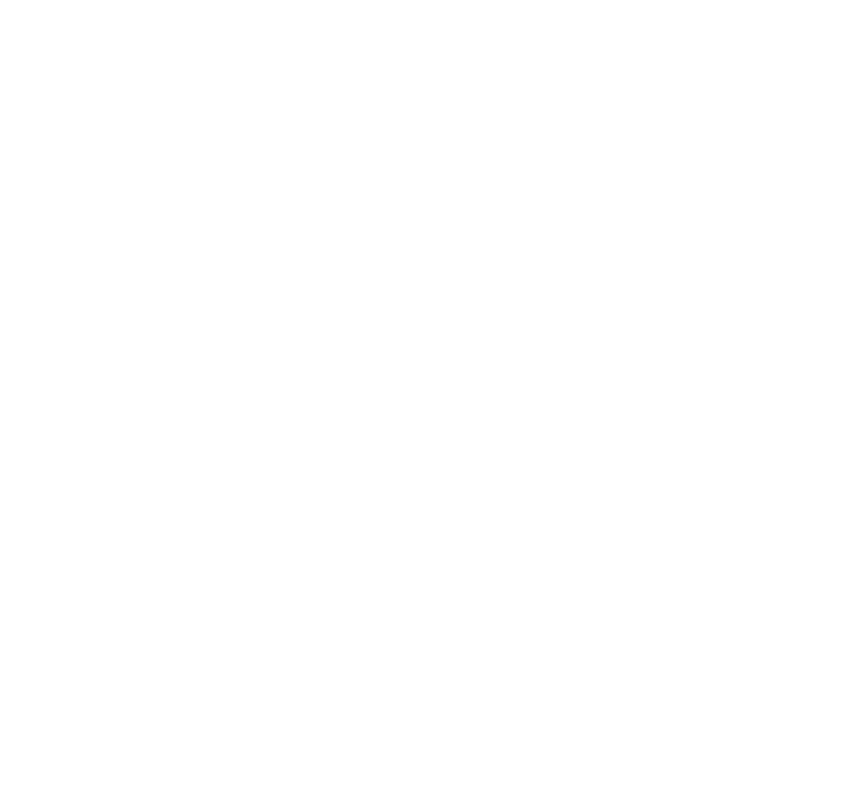
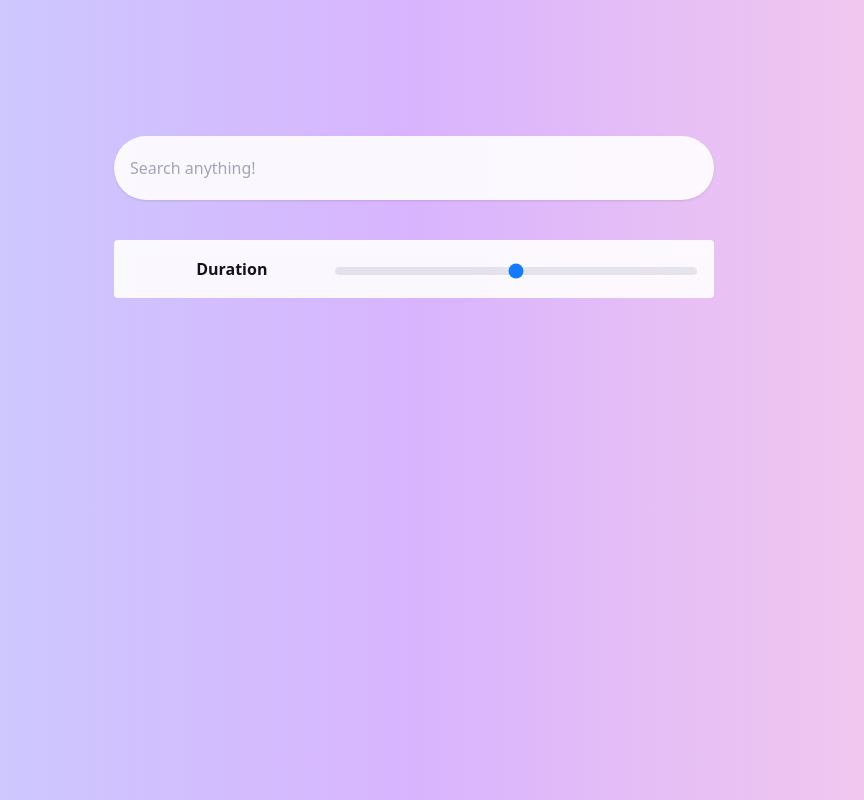
Before and after one commit to JustinaLam/MusicalTinder, a React (Create React App) app in the folder frontend/: page /search in a window 1280 px wide. Before the commit this address had no page. Shown: the whole page, without its empty margins (226-1090 px from the left). Built offline with nearby package versions, Linux system fonts and the light colour scheme.

Commit message:
started search page

```diff
--- a/frontend/src/App.js
+++ b/frontend/src/App.js
@@ -1,12 +1,14 @@
 import React from 'react'
 import { Routes, Route } from 'react-router-dom'
 import Homepage from './components/Homepage'
+import Search from './components/Search'
 
 function App() {
   return (
     <div>
       <Routes>
         <Route path="/" element={<Homepage />} />
+        <Route path="/search" element={<Search />} />
       </Routes>
     </div>
   )
--- a/frontend/src/components/Card.js
+++ b/frontend/src/components/Card.js
@@ -5,7 +5,7 @@
       <div className='w-full h-full p-4 flex flex-col'>
         <div className="flex flex-col items-center">
           <img src="https://upload.wikimedia.org/wikipedia/en/1/1a/RageAgainsttheMachineRageAgainsttheMachine.jpg" alt="Italian Trulli"
-            className="rounded shadow-md w-full" draggable="false" ondragstart="return false;" />
+            className="rounded shadow-md w-full" draggable="false" />
         </div>
         <div className="flex flex-col pt-6 p-4">
           <h1 className="text-3xl mb-2">Testify</h1>
--- a/frontend/src/components/Homepage.js
+++ b/frontend/src/components/Homepage.js
@@ -4,7 +4,6 @@
 import { AiOutlineSearch } from 'react-icons/ai';
 
 import Card from "./Card";
-import Search from "./Search";
 
 function Homepage() {
     // const navigate = useNavigate();
@@ -20,12 +19,12 @@
     return (
         <div className="w-full h-screen flex flex-col items-center bg-opacity-10 bg-gradient-to-r from-indigo-200 via-purple-300 to-pink-200 p-24">
             <div className="relative">
-                <TinderCard onSwipe={onSwipe} onCardLeftScreen={() => onCardLeftScreen('fooBar')} preventSwipe={['right', 'left']} className="w-[400px] h-[600px] bg-white select-none rounded shadow-xl hover:shadow-2xl ease-in absolute transition-shadow top-[10px]">
+                <TinderCard onSwipe={onSwipe} onCardLeftScreen={() => onCardLeftScreen('fooBar')} preventSwipe={['up', 'down']} className="w-[400px] h-[600px] bg-white select-none rounded shadow-xl hover:shadow-2xl ease-in absolute transition-shadow">
                     <Card />
                 </TinderCard>
-                <TinderCard onSwipe={onSwipe} onCardLeftScreen={() => onCardLeftScreen('fooBar')} preventSwipe={['right', 'left']} className="w-[400px] h-[600px] bg-white select-none rounded shadow-xl hover:shadow-2xl ease-in transition-shadow absolute top-0">
+                {/* <TinderCard onSwipe={onSwipe} onCardLeftScreen={() => onCardLeftScreen('fooBar')} preventSwipe={['right', 'left']} className="w-[400px] h-[600px] bg-white select-none rounded shadow-xl hover:shadow-2xl ease-in transition-shadow absolute top-0">
                     <Card />
-                </TinderCard>
+                </TinderCard> */}
                 <div className="w-[400px] h-[600px]"></div>
             </div>
             <div className="w-[600px] h-16 flex flex-row items-center justify-center space-x-4 bg-white mt-10 p-4 rounded-full opacity-90 shadow hover:shadow-2xl ease-in transition-shadow">
--- a/frontend/src/components/Search.js
+++ b/frontend/src/components/Search.js
@@ -0,0 +1,27 @@
+import React from "react";
+
+function Homepage() {
+    // const navigate = useNavigate();
+
+    const onChange = (val) => {
+      console.log(val)
+    }
+
+    return (
+        <div className="w-full h-screen flex flex-col items-center bg-opacity-10 bg-gradient-to-r from-indigo-200 via-purple-300 to-pink-200 p-24">
+            <input type="text" placeholder="Search anything!" className="w-[600px] h-16 flex flex-row items-center justify-center space-x-4 bg-white mt-10 p-4 rounded-full opacity-90 shadow hover:shadow-2xl ease-in transition-shadow" />
+            <div className="w-[600px] bg-white mt-10 p-4 rounded opacity-90 flex flex-col space-y-10">
+                <table>
+                    <tr>
+                        <th>Duration</th>
+                        <th>
+                            <input type="range" className="w-full h-2 bg-gray-200 rounded-lg appearance-none cursor-pointer" onChange={onChange} />
+                        </th>
+                    </tr>
+                </table>
+            </div>
+        </div>
+    );
+}
+
+export default Homepage;
```
